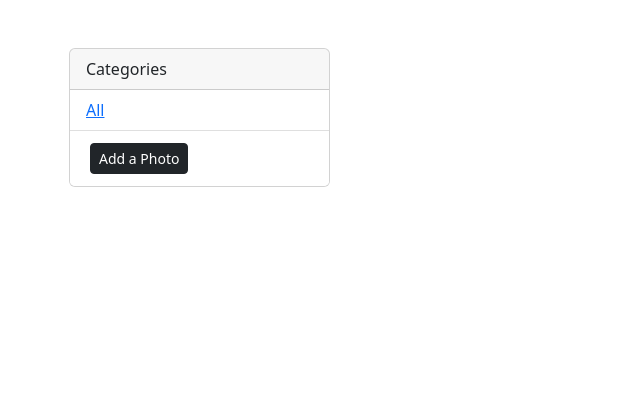
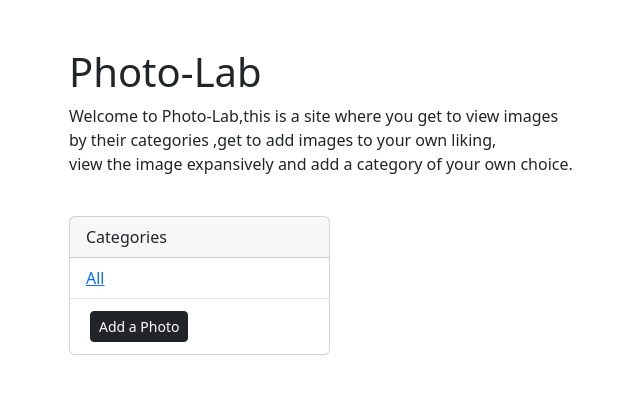
Before and after one commit to odoyoninah/My-Photo-Lab, a Django app: page / in a window 1280 px wide. Shown: the top 394 px of the page, without its empty margins (13-653 px from the left). Run offline with Django 4.2, Linux system fonts and the light colour scheme; data that the repository does not hold is empty.

Commit message:
add titile and description to the page

```diff
--- a/photos/templates/add.html
+++ b/photos/templates/add.html
@@ -10,6 +10,7 @@
 <body class="m-5">
     <div class="container justify-content-center">
                 <a href="{% url 'index' %}" class="btn btn-dark my-3">Go back</a>
+                {% csrf_token %}
                 <form action="{% url 'add' %}" method="POST" enctype="multipart/form-data">
                     <div class="form-group">
                         <label for="category">Category</label>
--- a/photos/templates/index.html
+++ b/photos/templates/index.html
@@ -15,6 +15,13 @@
         object-fit: cover;
     }
 </style>
+<div class="container justify-content-center">
+  <h1>Photo-Lab</h1>
+  <p>Welcome to Photo-Lab,this is a site where you get to view images<br>
+  by their categories ,get to add images to your own liking, <br>
+  view the image expansively and add a category of your own choice. </p>
+
+</div><br>
 </head>
 <body class="m-5">
     <div class="container">
```
